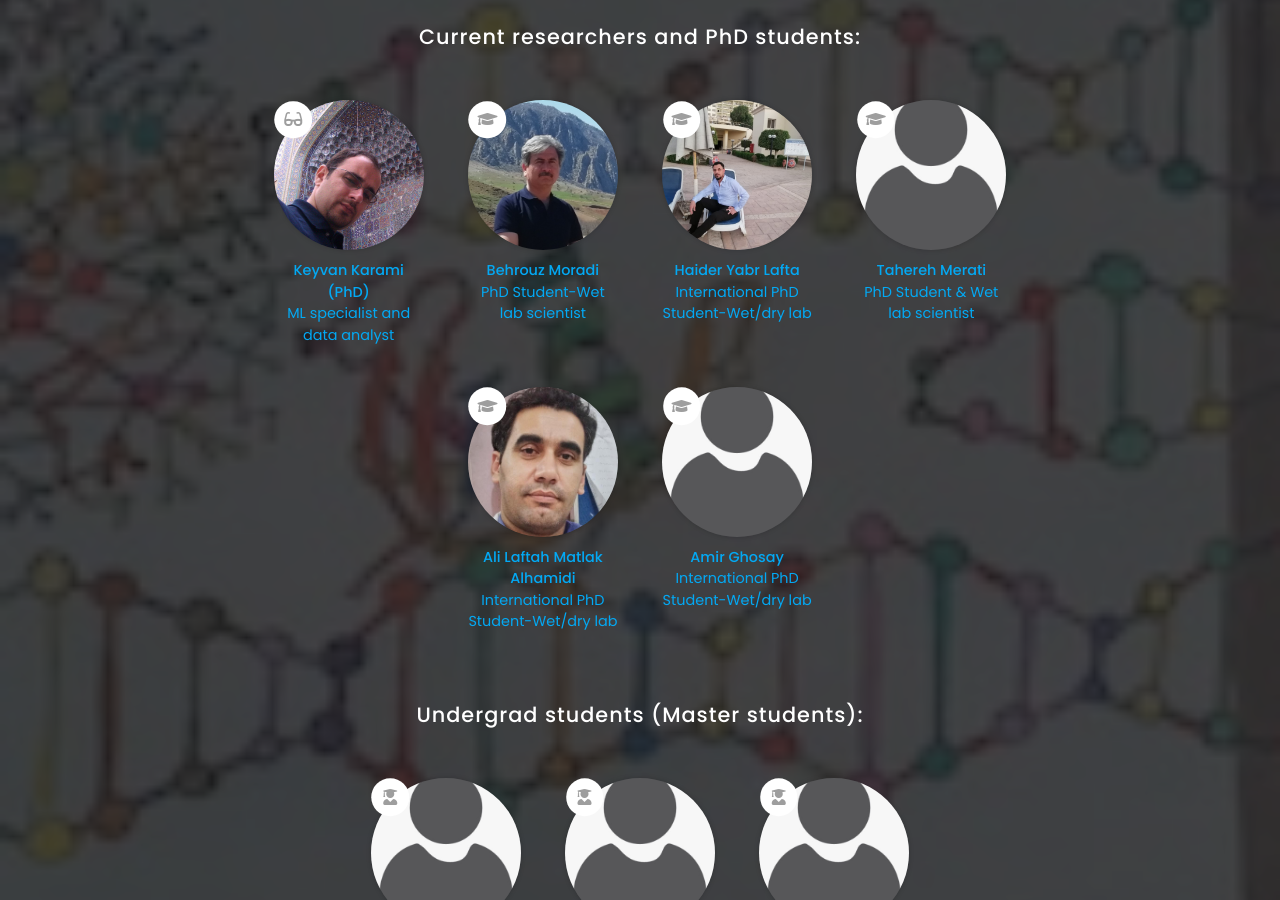
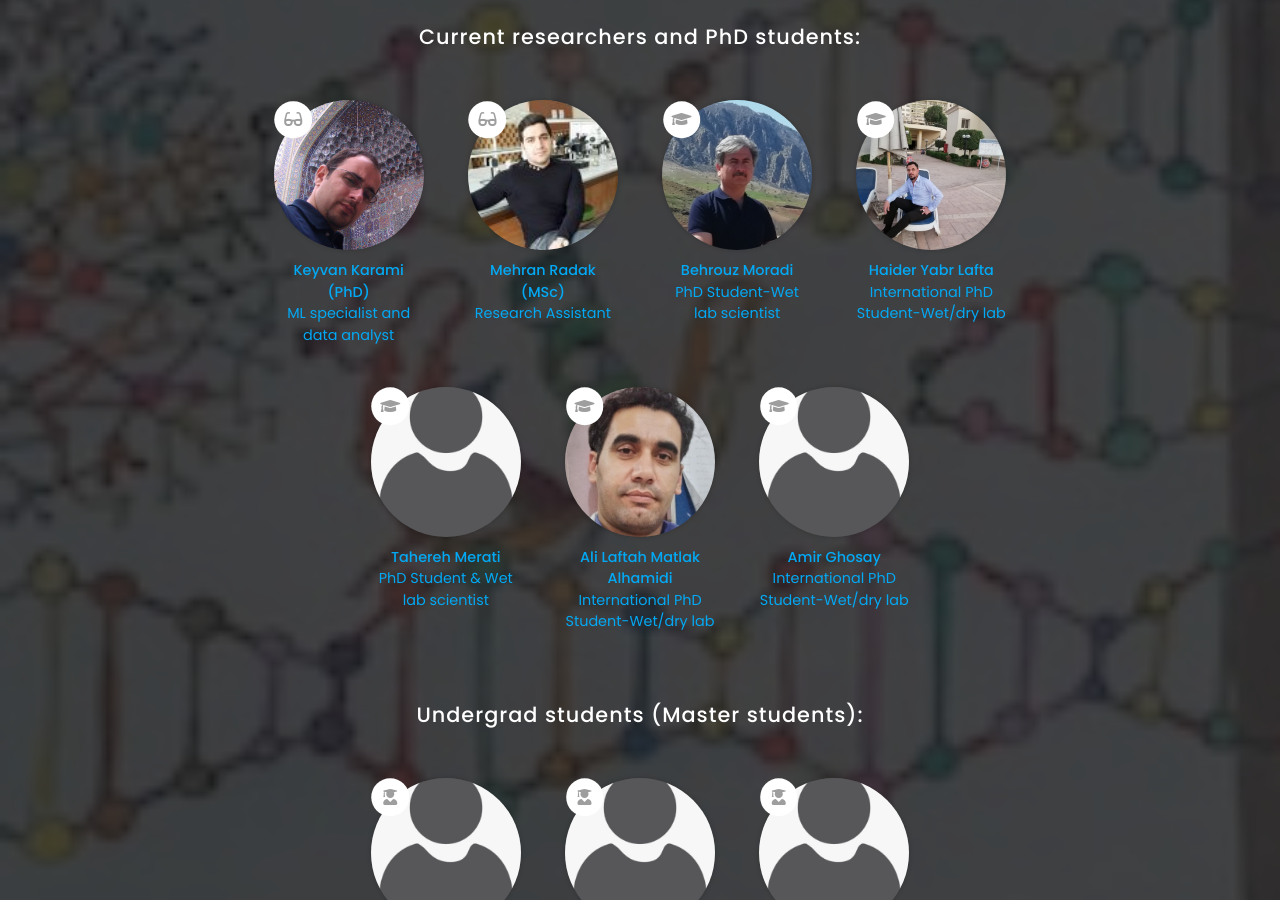
Before and after one commit to Hossein-Fallahi/Fallahi-Bioinformatics-Lab, a Jekyll site: the page built from team/index.md, in a window 1280 px wide and 900 px high, scrolled down 1003 px. Built offline with Jekyll 4.4.1, drawn with Linux system fonts in a browser that asks for light colours; nearby versions of some CDN libraries; some of the changed lines change nothing that is shown.

Commit message:
Update index.md

```diff
--- a/team/index.md
+++ b/team/index.md
@@ -31,6 +31,12 @@ nav:
   data="members"
   component="portrait"
   filters="role: postdoc"
+%}
+{%
+  include list.html
+  data="members"
+  component="portrait"
+  filters="role: assistant"
 %}
 {%
   include list.html
```
